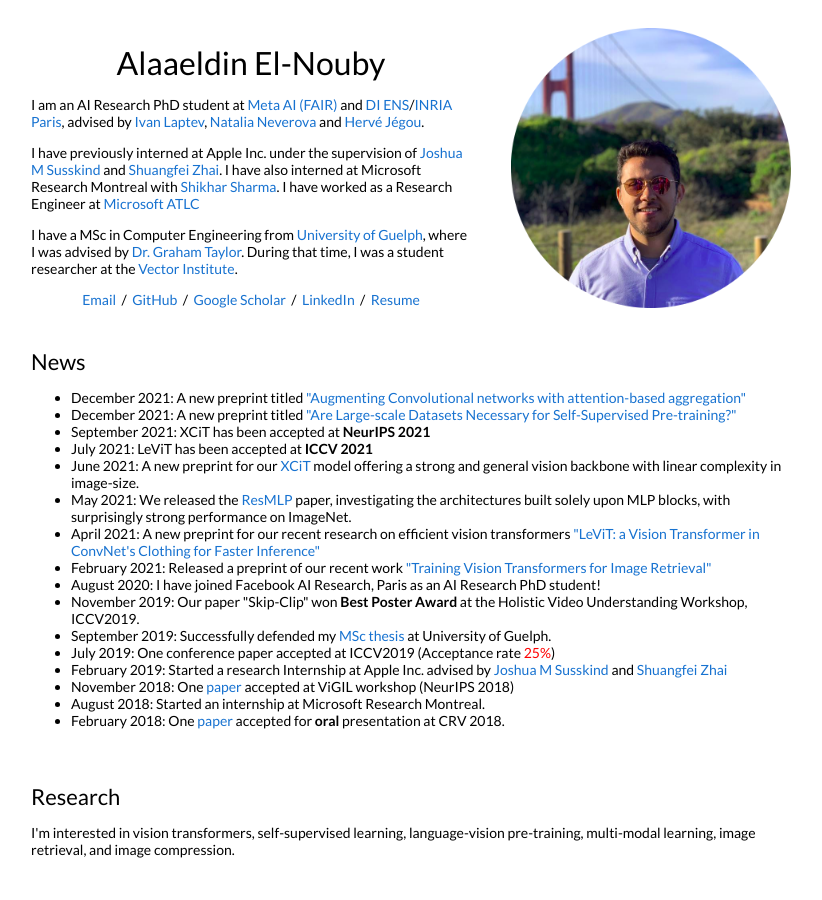
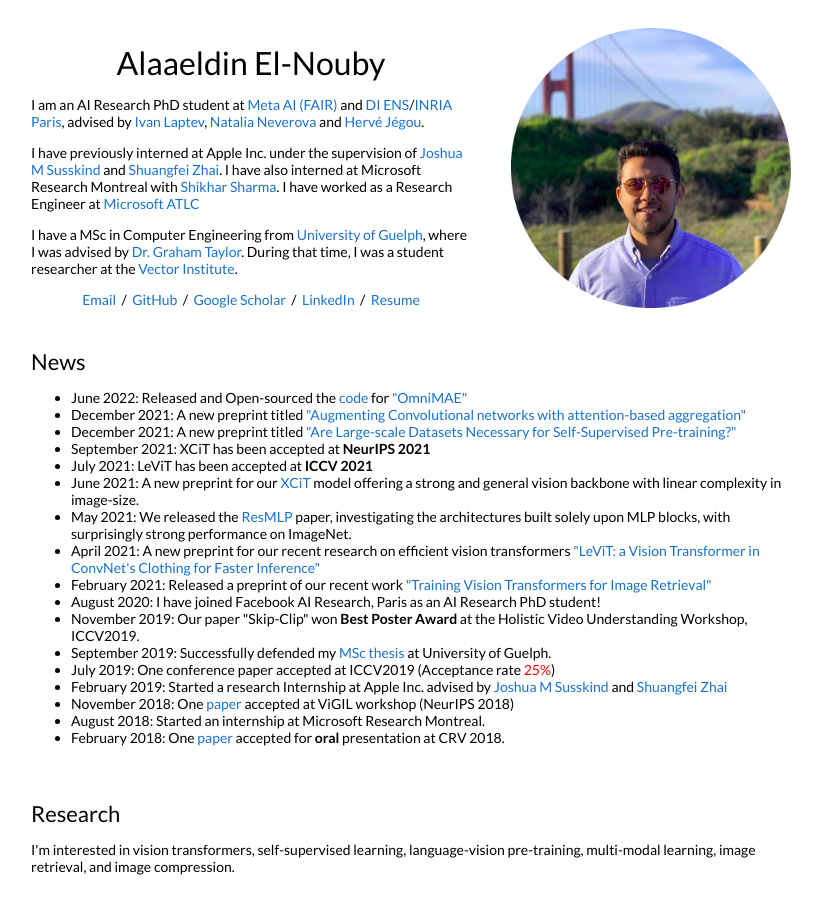
Before and after one commit to aelnouby/aelnouby.github.io, a Jekyll site: the page built from _posts/2022-05-5-omnimae.markdown, in a window 1280 px wide and 900 px high. Shown: the whole window, without its empty margins (229-1051 px from the left). Built offline with Jekyll 4.4.1, drawn with Linux system fonts in a browser that asks for light colours.

Commit message:
Update default.html

```diff
--- a/_layouts/default.html
+++ b/_layouts/default.html
@@ -82,6 +82,7 @@
             <td style="padding:2.5%;width:100%;vertical-align:middle">
               <h2>News</h2>
                 <ul>
+                  <li>June 2022: Released and Open-sourced the <a href="https://github.com/facebookresearch/omnivore">code</a> for  <a href="https://arxiv.org/abs/2206.08356">"OmniMAE"</a></li>
                   <li>December 2021: A new preprint titled <a href="https://arxiv.org/abs/2112.13692">"Augmenting Convolutional networks with attention-based aggregation"</a> </li>
                   <li>December 2021: A new preprint titled <a href="https://arxiv.org/abs/2112.10740">"Are Large-scale Datasets Necessary for Self-Supervised Pre-training?"</a> </li>
                   <li>September 2021: XCiT has been accepted at <strong>NeurIPS 2021</strong> </li>
```
